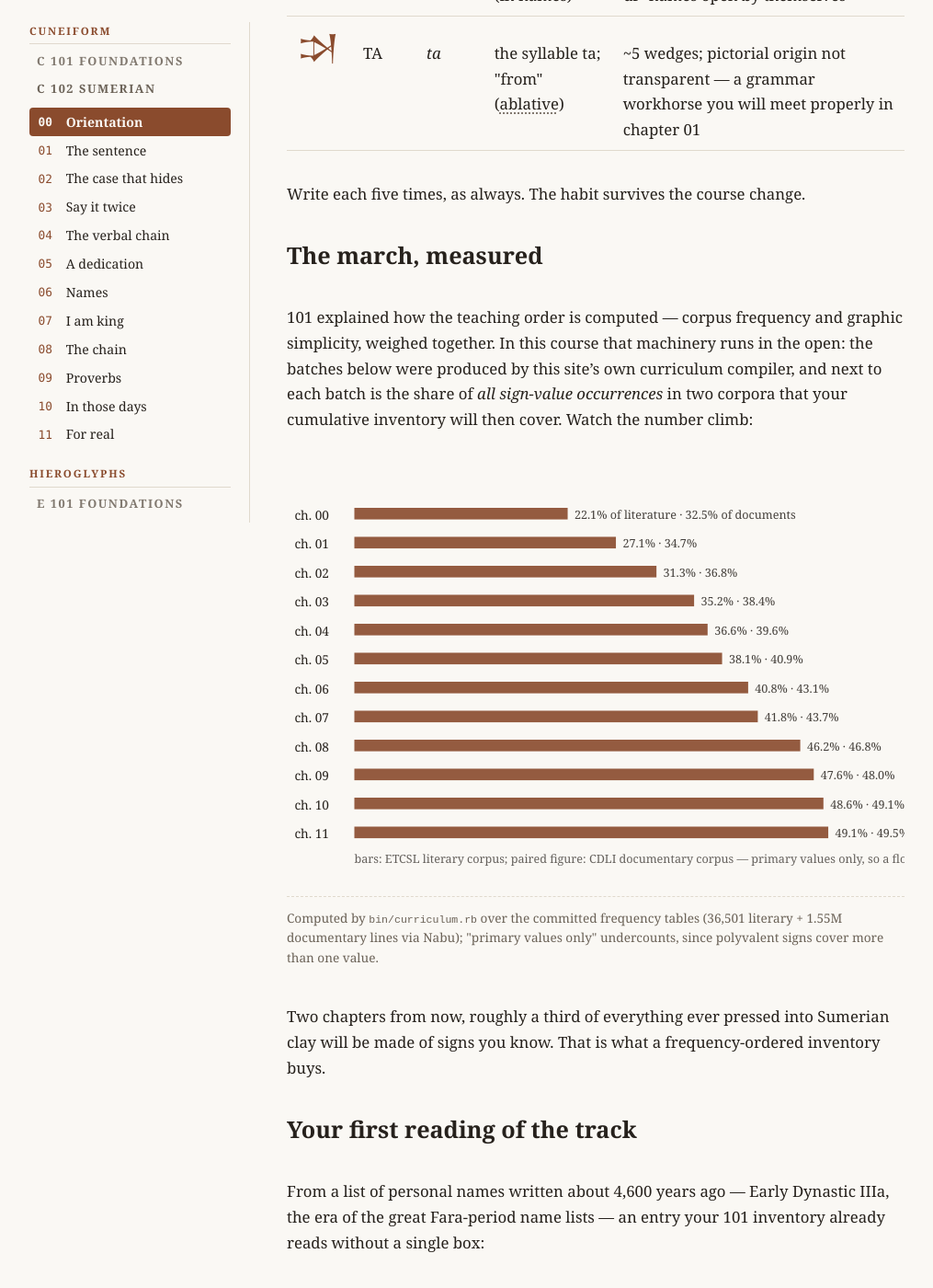
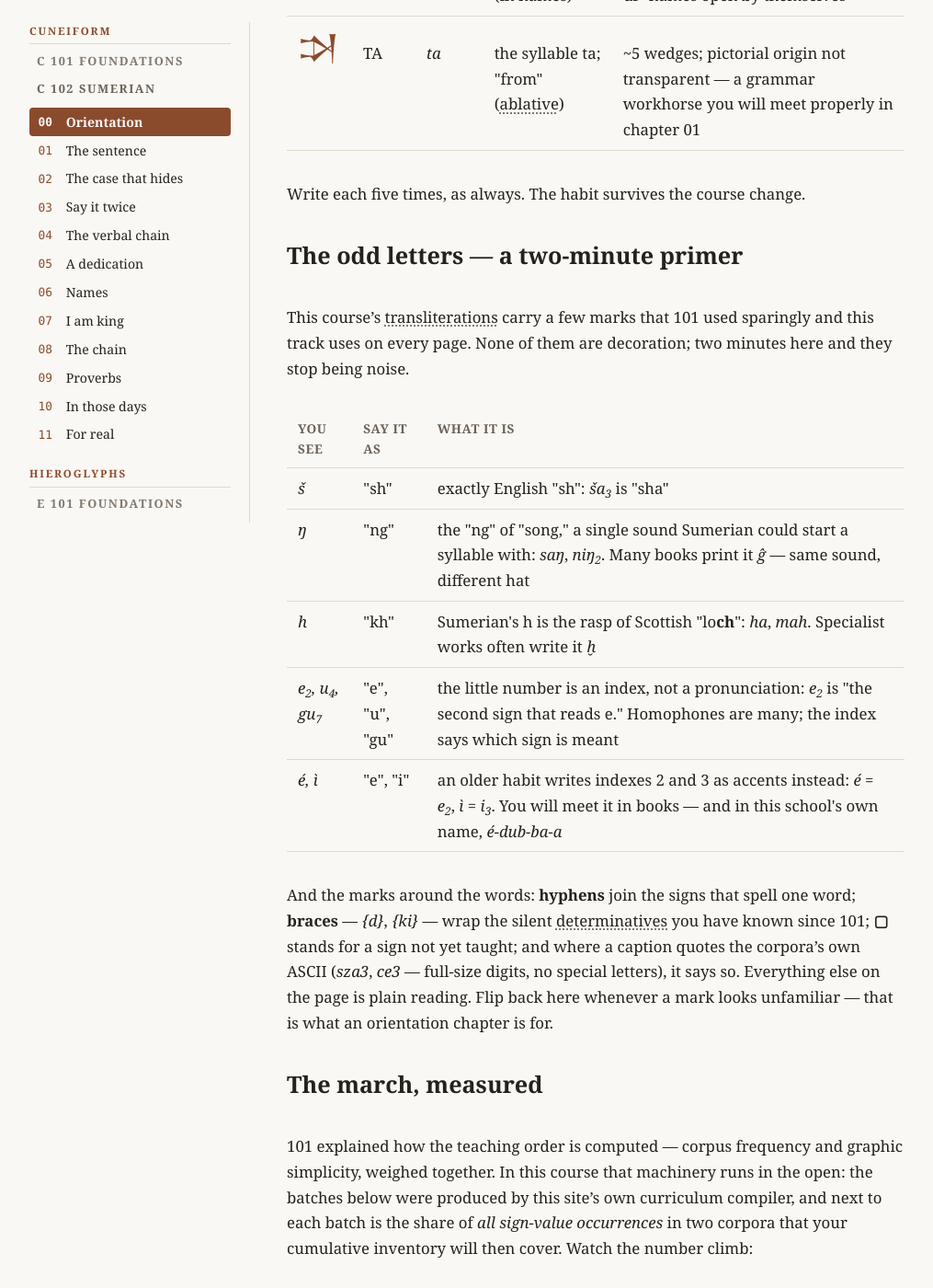
Before and after one commit to arvicco/nabu-edubba, a Jekyll site: the page built from site/cuneiform/102/00-orientation.md, in a window 1280 px wide and 1400 px high, scrolled down 741 px. Shown: the whole window at 92% size, without its empty margins (132-1147 px from the left). Built offline with Jekyll 4.4.1, drawn with Linux system fonts in a browser that asks for light colours.

Commit message:
feat: C102 phonetics primer + notation standardized (owner review)
'The odd letters — a two-minute primer' in 102's Orientation:
š, ŋ (with the ĝ same-sound-different-hat note), Sumerian's
loch-h, subscript indexes as homophone counters not pronunciation,
and the accent notation (é = e₂, ì = i₃ — the school's own name
carries one). Standardized along the way: ĝ → ŋ course-wide
(niŋ₂, diŋir, nin-hur-saŋ; prose keeps conventional Ninhursag),
and the accent ì in chs 04/08 becomes i₃ per the subscript-index
ruling — the primer explains accents; the course itself now speaks
one notation.

Co-Authored-By: Claude Fable 5 <noreply@anthropic.com>

```diff
--- a/site/cuneiform/102/00-orientation.md
+++ b/site/cuneiform/102/00-orientation.md
@@ -56,6 +56,34 @@ puts real clay in front of you.
 
 Write each five times, as always. The habit survives the course
 change.
+
+## The odd letters — a two-minute primer
+
+This course's transliterations carry a few marks that 101 used
+sparingly and this track uses on every page. None of them are
+decoration; two minutes here and they stop being noise.
+
+<table class="sign-table">
+  <thead>
+    <tr><th>You see</th><th>Say it as</th><th>What it is</th></tr>
+  </thead>
+  <tbody>
+    <tr><td><em>š</em></td><td>"sh"</td><td>exactly English "sh": <em>ša₃</em> is "sha"</td></tr>
+    <tr><td><em>ŋ</em></td><td>"ng"</td><td>the "ng" of "song," a single sound Sumerian could start a syllable with: <em>saŋ</em>, <em>niŋ₂</em>. Many books print it <em>ĝ</em> — same sound, different hat</td></tr>
+    <tr><td><em>h</em></td><td>"kh"</td><td>Sumerian's h is the rasp of Scottish "lo<strong>ch</strong>": <em>ha</em>, <em>mah</em>. Specialist works often write it <em>ḫ</em></td></tr>
+    <tr><td><em>e₂, u₄, gu₇</em></td><td>"e", "u", "gu"</td><td>the little number is an index, not a pronunciation: <em>e₂</em> is "the second sign that reads e." Homophones are many; the index says which sign is meant</td></tr>
+    <tr><td><em>é, ì</em></td><td>"e", "i"</td><td>an older habit writes indexes 2 and 3 as accents instead: <em>é</em> = <em>e₂</em>, <em>ì</em> = <em>i₃</em>. You will meet it in books — and in this school's own name, <em>é-dub-ba-a</em></td></tr>
+  </tbody>
+</table>
+
+And the marks around the words: **hyphens** join the signs that
+spell one word; **braces** — *{d}*, *{ki}* — wrap the silent
+determinatives you have known since 101; **▢** stands for a sign
+not yet taught; and where a caption quotes the corpora's own ASCII
+(*sza3*, *ce3* — full-size digits, no special letters), it says
+so. Everything else on the page is plain
+reading. Flip back here whenever a mark looks unfamiliar — that is
+what an orientation chapter is for.
 
 ## The march, measured
 
```
Also changed, not shown: site/cuneiform/102/04-the-verbal-chain.md (+1 -1 lines), site/cuneiform/102/08-the-chain-grows-rings.md (+1 -1 lines), site/cuneiform/102/09-the-proverb-tablet.md (+8 -8 lines), site/cuneiform/102/11-a-dedication-for-real.md (+4 -4 lines).
